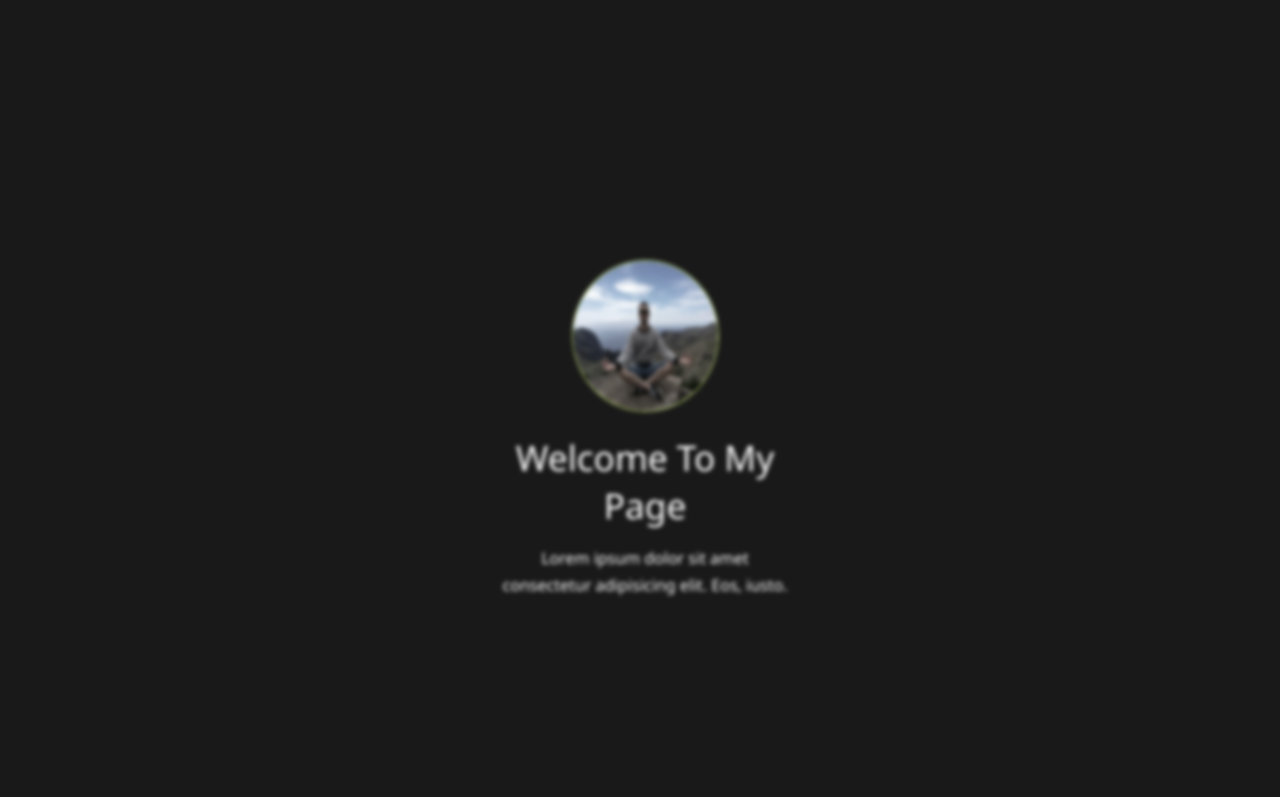
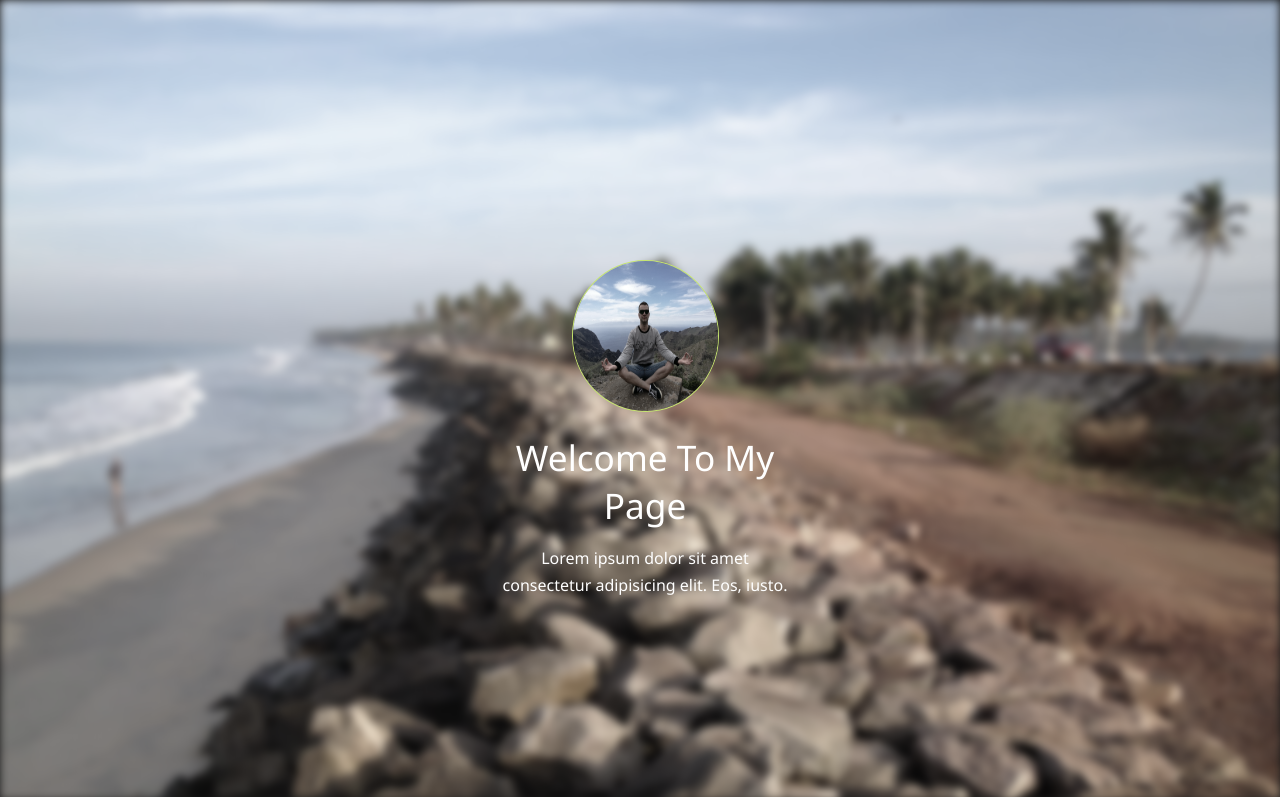
Before and after one commit to jvogulis/wp_1, a plain HTML site: page index.html in a window 1280 px wide. Shown: the top 797 px of the page. Drawn offline with Linux system fonts and the light colour scheme; the site is published under a folder, as on GitHub Pages, so addresses that start at the root find nothing.

Commit message:
Update style.css

```diff
--- a/css/style.css
+++ b/css/style.css
@@ -10,7 +10,7 @@ body {
     content: '';
     height: 100vh;
     width: 100%;
-    background-image: url(/img/beach_stone.jpg);
+    background-image: url(../img/beach_stone.jpg);
     background-size: cover;
     background-repeat: no-repeat;
     background-position: center;
```
